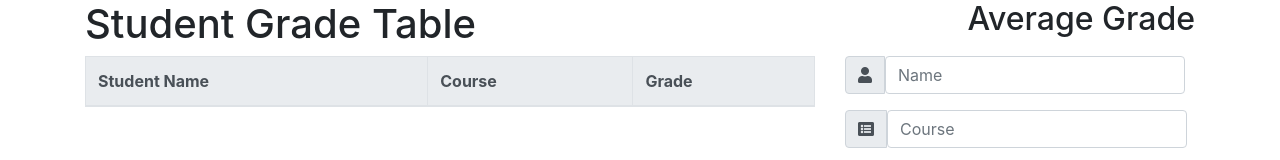
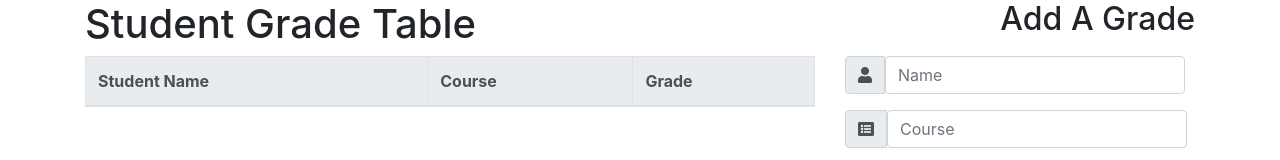
Before and after one commit to donark1/student-grade-table, a plain HTML site: page index.html in a window 1280 px wide. Shown: the top 160 px of the page. Drawn offline with nearby package versions, Linux system fonts and the light colour scheme; no server answers.

Commit message:
Average Grade cleanup touches

```diff
--- a/components/app.js
+++ b/components/app.js
@@ -22,7 +22,6 @@ class App {
     this.pageHeader.updateAverage(avg);
   }
   createGrade(name, course, grade) {
-    console.log(name, course, grade);
     $.ajax({
       url: "https://sgt.lfzprototypes.com/api/grades",
       method: "POST",
--- a/components/grade-form.js
+++ b/components/grade-form.js
@@ -9,7 +9,6 @@ class GradeForm {
   }
   handleSubmit(event) {
     event.preventDefault();
-    console.log("hi");
     var formData = new FormData(event.target);
     var name = formData.get("name");
     var course = formData.get("course");
--- a/index.html
+++ b/index.html
@@ -15,7 +15,7 @@
               <h1>Student Grade Table</h1>
           </div>
           <div class="col-6">
-              <h2 class="text-right">Average Grade<span class="badge badge-secondary"></span></h2>
+              <h2 class="text-right">Add A Grade<span class="badge badge-secondary"></span></h2>
           </div>
       </div>
     </header>
```
